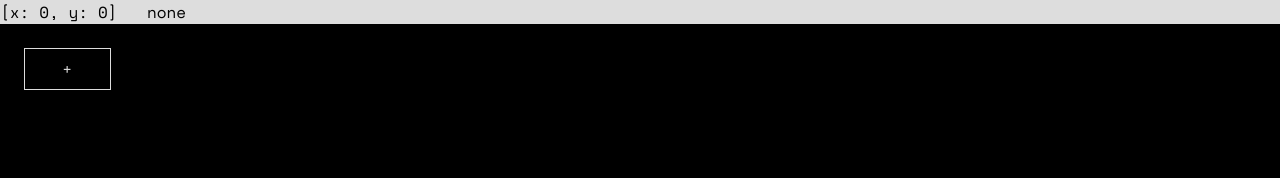
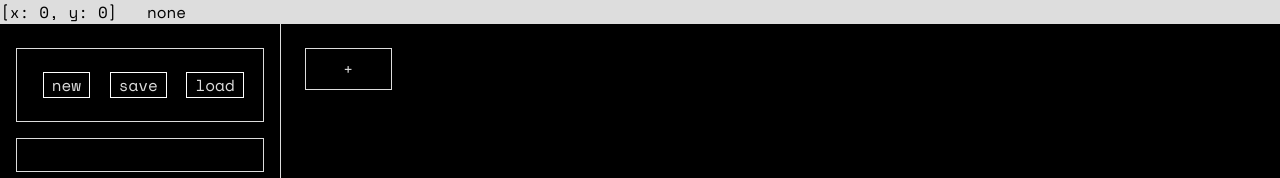
Before and after one commit to mininmobile/odko, a plain HTML site: page index.html in a window 1280 px wide. Shown: the top 178 px of the page. Drawn offline with Linux system fonts and the light colour scheme.

Commit message:
start work on sidebar

```diff
--- a/index.html
+++ b/index.html
@@ -14,6 +14,7 @@
 	<script defer src="src/lib/console.js"></script>
 	<script defer src="src/lib/running.js"></script>
 	<script defer src="src/odko.js"></script>
+	<script defer src="src/lib/ui.js"></script>
 	<title>odko</title>
 </head>
 <body>
@@ -39,6 +40,14 @@
 		<span id="status-right" class="right"></span>
 	</div>
 
+	<!-- sidebar -->
+	<div id="sidebar" class="sidebar">
+		<!-- manage current project -->
+		<div id="sidebar-project" class="section"></div>
+		<!-- manage branches/functions -->
+		<div id="sidebar-branches" class="section"></div>
+	</div>
+
 	<!-- columns -->
 	<div id="columns" class="columns"></div>
 
--- /dev/null
+++ b/src/lib/ui.js
@@ -0,0 +1,56 @@
+elements.ui = {
+	sidebar: document.getElementById("sidebar"),
+	project: document.getElementById("sidebar-project"),
+	branches: document.getElementById("sidebar-branches"),
+}
+
+{
+	let ui = elements.ui; // sanity
+
+	[ // create project buttons
+		{ name: "new", action: () =>
+			(table = [[]]) && (update()) },
+		{ name: "save", action: () =>
+			prompt("copy this json:", save()) },
+		{ name: "load", action: () =>
+			load(prompt("enter  json:")) },
+	].forEach((btn) => {
+		let button = document.createElement("a");
+		button.addEventListener("click", btn.action);
+		button.innerText = btn.name;
+		ui.project.appendChild(button);
+	});
+}
+
+// save/load program
+function load(json) {
+	if (json == null || json == undefined || json == false)
+		return false;
+
+	if (Array.isArray(json))
+		table = json;
+	else
+		table = JSON.parse(json);
+
+	reparseAll();
+	update();
+}
+
+function save() {
+	let exportTable = [];
+
+	// go through every column
+	for (let x = 0; x < table.length; x++) {
+		// add new column to the export table
+		exportTable[x] = [];
+		// go through every row
+		for (let y = 0; y < table[x].length; y++) {
+			let block = table[x][y];
+			// add row to export table
+			exportTable[x][y] = { v: block.v, c: block.c }
+		}
+	}
+
+	console.log(JSON.stringify(exportTable));
+	return JSON.stringify(exportTable);
+}
--- a/src/odko.css
+++ b/src/odko.css
@@ -5,6 +5,8 @@
 
 body {
 	margin: 0;
+	margin-top: 1.5rem;
+	margin-left: 281px;
 	background: #000000;
 	color: #dddddd;
 	font-family: "Space Mono", monospace;
@@ -33,12 +35,16 @@ svg {
 /* status bar */
 
 .status {
-	width: 100vw;
+	width: 100%;
 	height: 1.5rem;
 	background: #dddddd;
 	color: #000000;
 	white-space: pre;
 	display: flex;
+	position: fixed;
+	top: 0;
+	left: 0;
+	z-index: 9;
 }
 
 .status .left {
@@ -48,6 +54,35 @@ svg {
 .status .right {
 	padding-right: 0.175rem;
 	font-variant-ligatures: none;
+}
+
+/* sidebar */
+
+.sidebar {
+	width: calc(280px - 2rem);
+	height: calc(100% - 1.5rem - 3rem);
+	padding: 1.5rem 1rem;
+	position: fixed;
+	left: 0;
+	bottom: 0;
+	border-right: 1px solid #dddddd;
+	background: #000000;
+}
+
+.sidebar .section {
+	border: 1px solid #dddddd;
+	padding: 1rem;
+	margin-bottom: 1rem;
+	line-height: 2.5rem;
+	text-align: justify;
+	text-align-last: justify;
+	-moz-text-align-last: justify;
+}
+
+.sidebar .section a {
+	padding: 0 .5rem;
+	margin: 0 1ch;
+	border: 1px solid white;
 }
 
 /* column */
--- a/src/odko.js
+++ b/src/odko.js
@@ -4,7 +4,7 @@
  * @property {number} y
  */
 
-const elements = {
+let elements = {
 	em: document.getElementById("em"),
 	ch: document.getElementById("ch"),
 	leftStatus: document.getElementById("status-left"),
@@ -613,7 +613,7 @@ function updateEditCursor() {
 		elements.cursor.classList.remove("hidden");
 
 		elements.cursor.style.left =
-			`calc((4rem + 7ch + 2px) * ${selected.x} + ${editCursor}ch + 2rem + 1px)`;
+			`calc((4rem + 7ch + 2px) * ${selected.x} + ${editCursor}ch + 2rem + 281px + 1px)`;
 		elements.cursor.style.top =
 			`calc((${4 + (debug ? 1.5 : 0)}rem + 2px) * ${selected.y} + 3.75rem + 1px)`;
 	} else {
@@ -672,7 +672,7 @@ function updateConnectCursor() {
 
 function getConnectionPosition(x, y, right = true) {
 	return {
-		x: (em(4) + ch(7) + 2) * x + em(2 + (right ? .5 : -.5)) + ch(right ? 7 : 0) + 1,
+		x: (em(4) + ch(7) + 2) * x + em(2 + (right ? .5 : -.5)) + ch(right ? 7 : 0) + 281 + 1,
 		y: (em(4 + (debug ? 1.5 : 0)) + 2) * y + em(2.875 + (debug ? .75 : 0)),
 	}
 }
@@ -724,32 +724,3 @@ function getFocusedColumn() {
 
 	return false;
 }
-
-// save/load program
-function load(json) {
-	if (Array.isArray(json))
-		table = json
-	else
-		table = JSON.parse(json);
-
-	reparseAll();
-	update();
-}
-
-function save() {
-	let exportTable = [];
-
-	// go through every column
-	for (let x = 0; x < table.length; x++) {
-		// add new column to the export table
-		exportTable[x] = [];
-		// go through every row
-		for (let y = 0; y < table[x].length; y++) {
-			let block = table[x][y];
-			// add row to export table
-			exportTable[x][y] = { v: block.v, c: block.c }
-		}
-	}
-
-	console.log(JSON.stringify(exportTable));
-}
```
Also changed, not shown: 1 other file.
